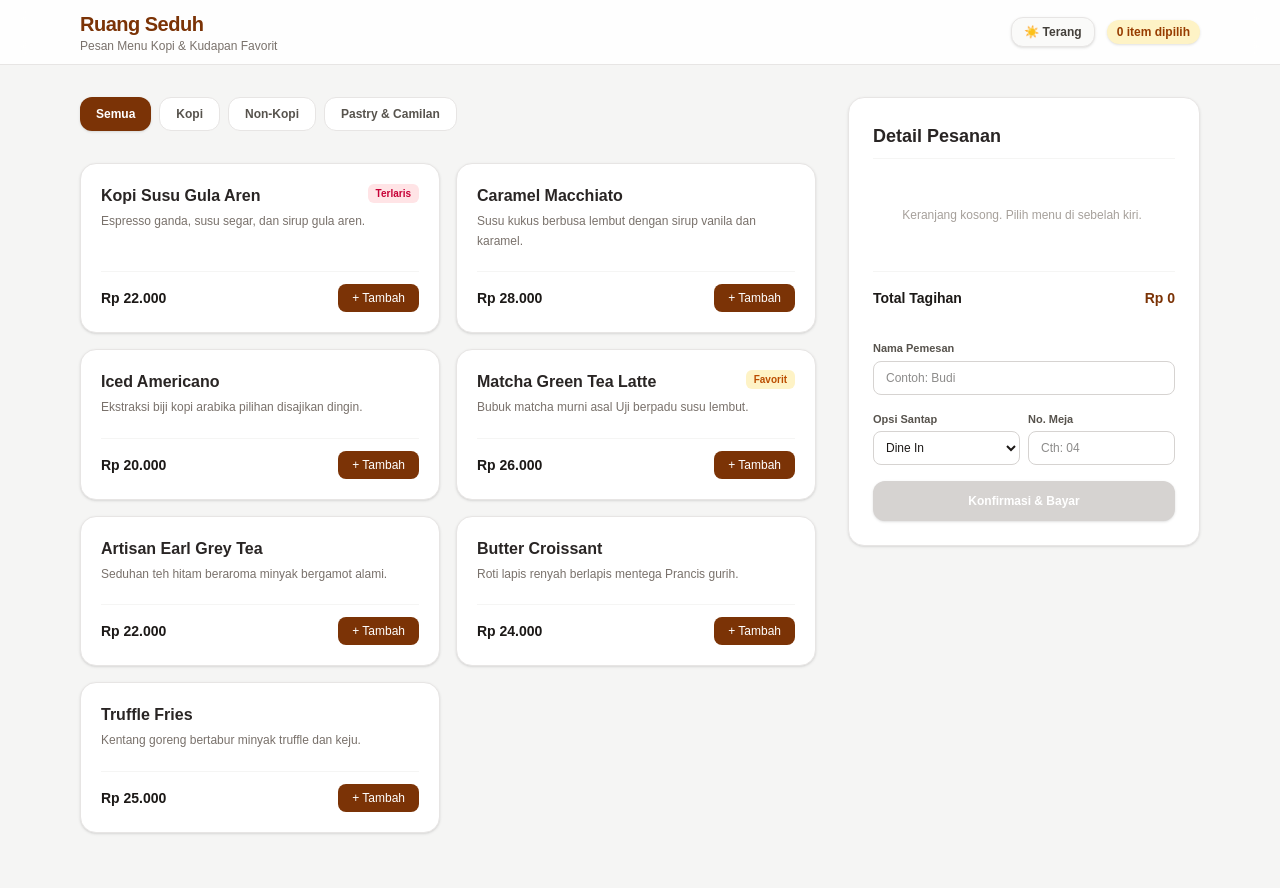
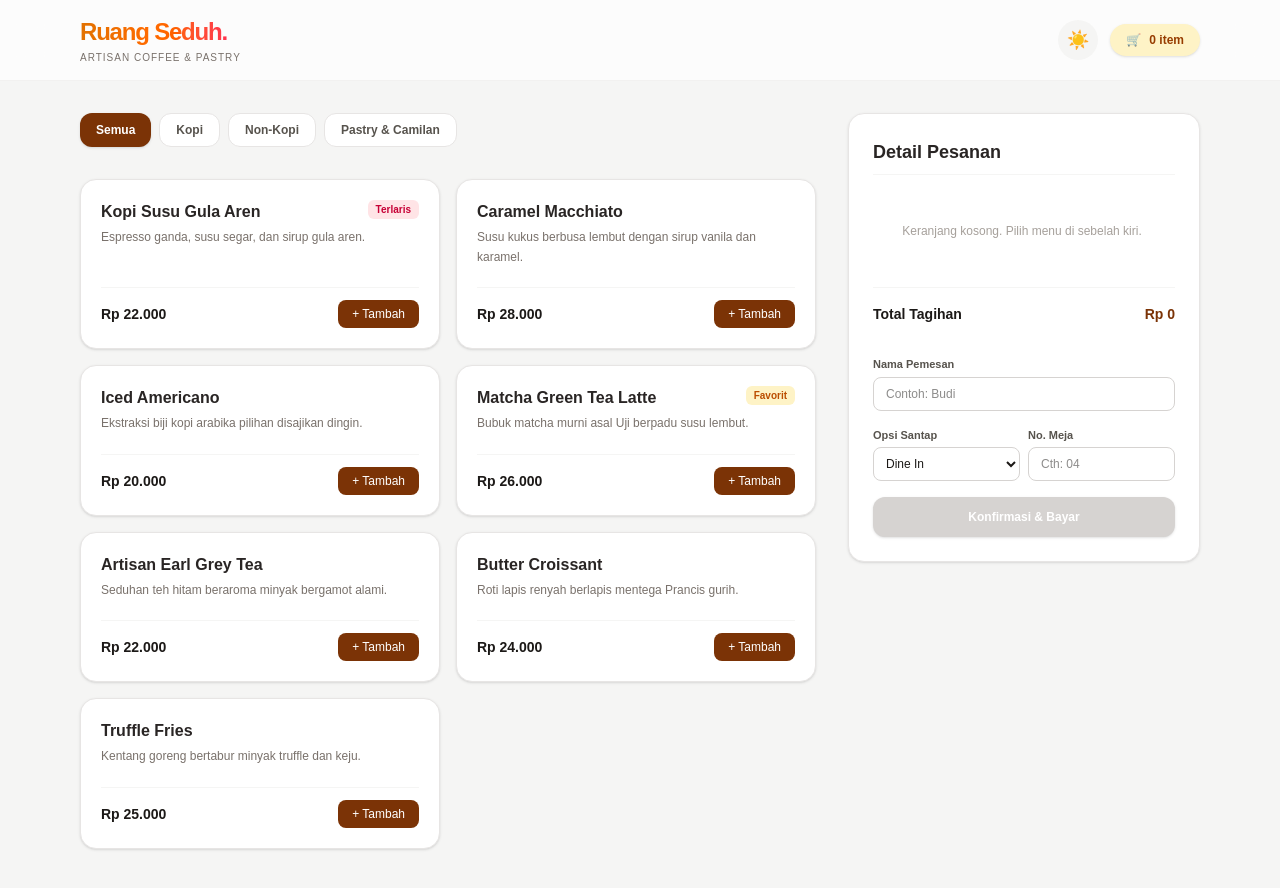
Before and after one commit to ErlanggaPuthen/kedai-kopi, a Next.js app: page / in a window 1280 px wide. Shown: the top 888 px of the page. Built offline with nearby package versions, Linux system fonts and the light colour scheme.

Commit message:
Add Effect

```diff
--- a/components/Header.tsx
+++ b/components/Header.tsx
@@ -6,38 +6,37 @@ interface HeaderProps {
 
 export default function Header({ totalItem, temaGelap, onToggleTema }: HeaderProps) {
   return (
-    <header className={`sticky top-0 z-30 backdrop-blur-md border-b transition-colors ${
-      temaGelap ? 'bg-stone-900/90 border-stone-800' : 'bg-white/90 border-stone-200'
+    <header className={`sticky top-0 z-30 backdrop-blur-xl transition-colors duration-300 ${
+      temaGelap ? 'bg-stone-950/70 border-b border-white/10' : 'bg-white/70 border-b border-stone-200/50'
     }`}>
-      <div className="max-w-6xl mx-auto px-4 h-16 flex items-center justify-between">
-        <div>
-          <h1 className={`text-xl font-bold tracking-tight transition-colors ${
-            temaGelap ? 'text-amber-500' : 'text-amber-900'
-          }`}>
-            Ruang Seduh
+      <div className="max-w-6xl mx-auto px-4 h-20 flex items-center justify-between">
+        <div className="flex flex-col">
+          <h1 className="text-2xl font-black tracking-tighter bg-linear-to-r from-amber-600 via-orange-500 to-rose-500 bg-clip-text text-transparent">
+            Ruang Seduh.
           </h1>
-          <p className={`text-xs ${temaGelap ? 'text-stone-400' : 'text-stone-500'}`}>
-            Pesan Menu Kopi & Kudapan Favorit
+          <p className={`text-[10px] font-medium uppercase tracking-widest mt-0.5 ${temaGelap ? 'text-stone-400' : 'text-stone-500'}`}>
+            Artisan Coffee & Pastry
           </p>
         </div>
 
         <div className="flex items-center gap-3">
           <button
             onClick={onToggleTema}
-            className={`flex items-center gap-1.5 px-3 py-1.5 rounded-xl text-xs font-semibold border transition-all cursor-pointer ${
+            className={`w-10 h-10 flex items-center justify-center rounded-full text-lg transition-all duration-300 hover:scale-110 active:scale-90 ${
               temaGelap
-                ? 'bg-stone-800 border-stone-700 text-yellow-400 hover:bg-stone-700'
-                : 'bg-stone-50 border-stone-200 text-stone-700 hover:bg-stone-100 shadow-sm'
+                ? 'bg-stone-800 text-yellow-400 hover:shadow-[0_0_15px_rgba(250,204,21,0.2)]'
+                : 'bg-stone-100 text-amber-500 hover:shadow-md'
             }`}
           >
-            <span>{temaGelap ? '🌙 Gelap' : '☀️ Terang'}</span>
+            {temaGelap ? '🌙' : '☀️'}
           </button>
 
-          <span className={`text-xs font-semibold px-2.5 py-1 rounded-full shadow-sm transition-colors ${
-            temaGelap ? 'bg-amber-950/80 text-amber-300 border border-amber-800' : 'bg-amber-100 text-amber-800'
+          <div className={`flex items-center gap-2 px-4 py-2 rounded-full font-bold text-xs shadow-sm transition-all ${
+            temaGelap ? 'bg-amber-500/20 text-amber-300 border border-amber-500/30' : 'bg-amber-100 text-amber-800'
           }`}>
-            {totalItem} item dipilih
-          </span>
+            <span>🛒</span>
+            <span>{totalItem} item</span>
+          </div>
         </div>
       </div>
     </header>
```
